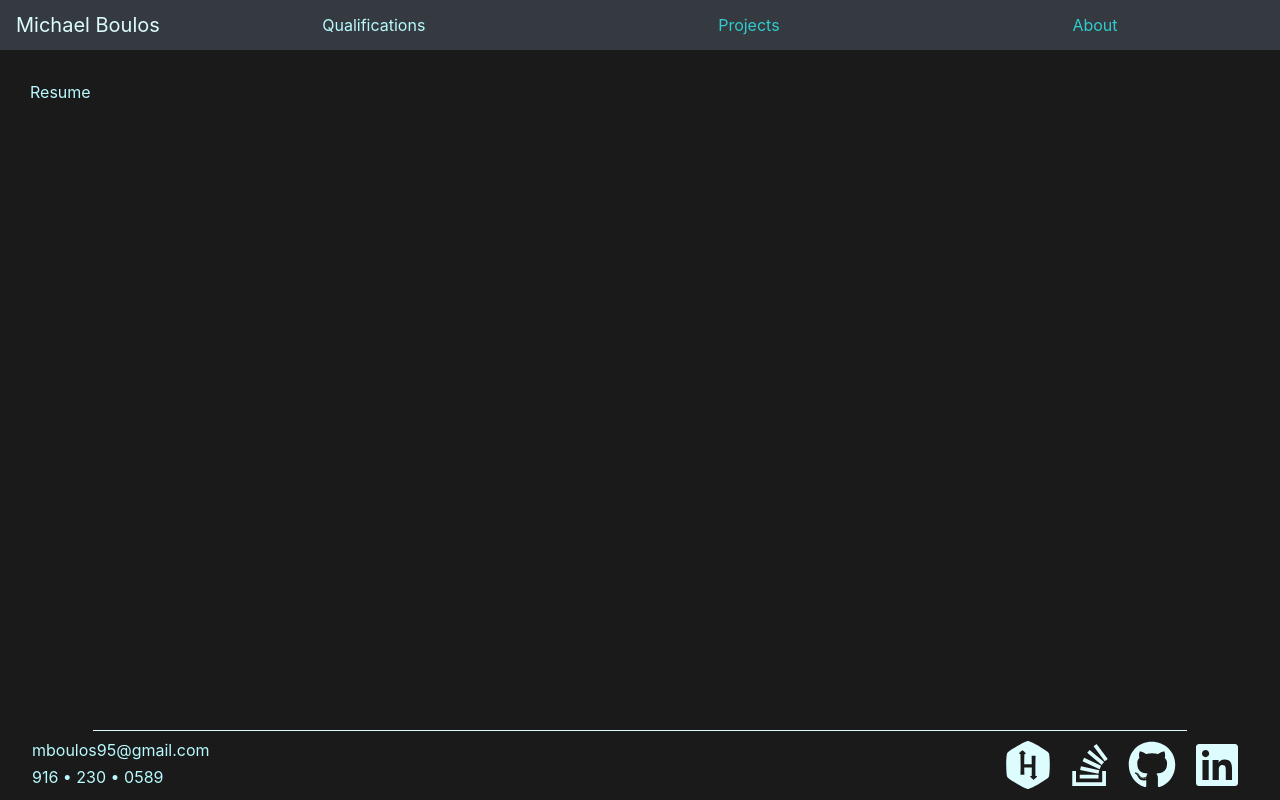
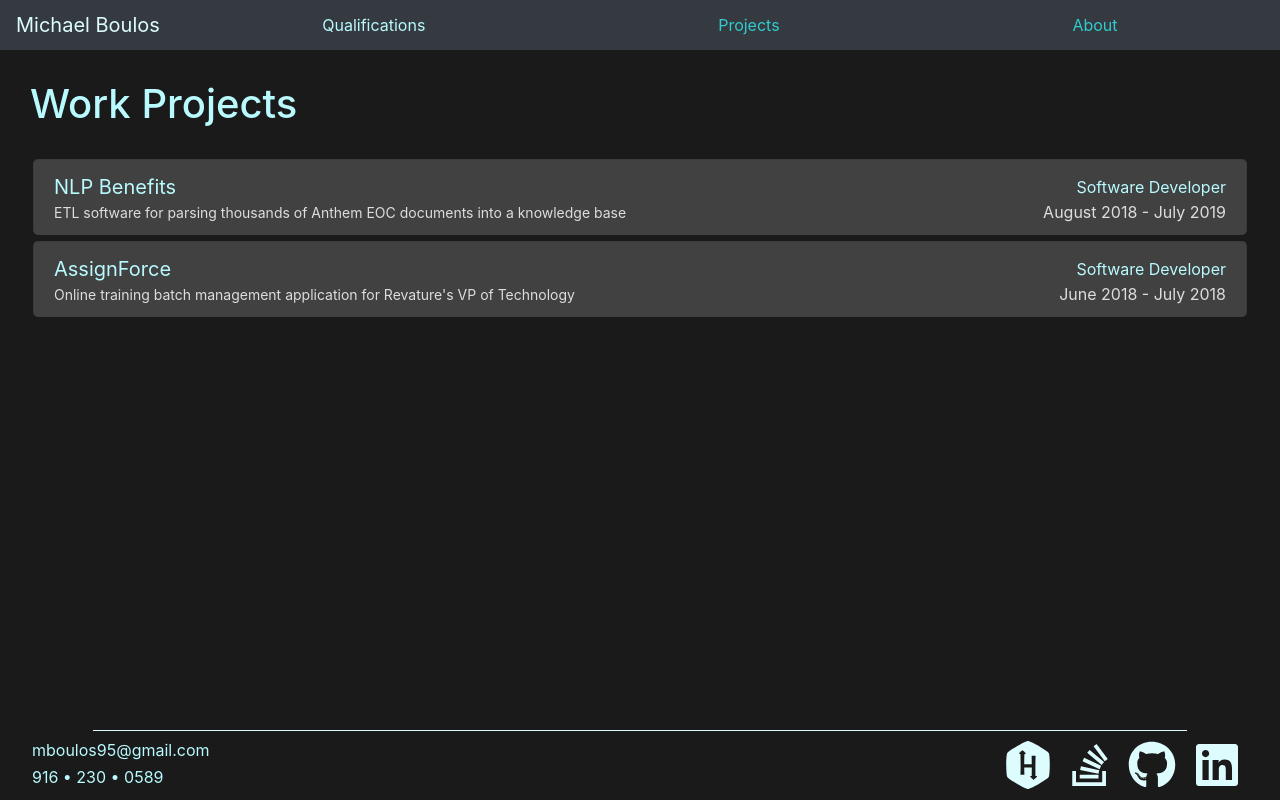
Before and after one commit to mfboulos/mfboulos.github.io, a React (Create React App) app: page /#/resume in a window 1280 px wide. Built offline with nearby package versions, Linux system fonts and the light colour scheme.

Commit message:
WorkProject component and TechStackIcon so tech stack can look good

```diff
--- a/src/components/About.js
+++ b/src/components/About.js
@@ -1,9 +1,11 @@
 import React from 'react'
 
-class Daily extends React.Component {
+class About extends React.Component {
     render() {
-        return <div>Daily Coding Problem</div>
+        return (
+            <h1>About Me</h1>
+        )
     }
 }
 
-export default Daily;
+export default About;
--- a/src/components/Project.js
+++ b/src/components/Project.js
@@ -1,6 +1,7 @@
 import React from 'react';
 import { Card, Accordion } from 'react-bootstrap';
-import GithubButton from './GithubButton'
+import GithubButton from './GithubButton';
+import TechStackIcon from './TechStackIcon';
 
 class Project extends React.Component {
     render() {
@@ -28,7 +29,7 @@ class Project extends React.Component {
                                 </div>
                                 <div style={{gridColumnStart: 3}}>
                                     <h3>Tech Stack:</h3>
-                                    {this.props.display.stack.map((t, index) => <li key={index}>{t}</li>)}
+                                    {this.props.display.stack.map((t, index) => <TechStackIcon key={index} tech={t} />)}
                                 </div>
                             </div>
                             <div style={{marginTop: '20px'}}>
--- a/src/components/Resume.js
+++ b/src/components/Resume.js
@@ -1,8 +1,75 @@
-import React from 'react'
+import React from 'react';
+import WorkProject from './WorkProject';
 
 class Resume extends React.Component {
+    workProjects = [
+        {
+            name: 'NLP Benefits',
+            shortDescription: 'ETL software for parsing thousands of Anthem EOC documents into a knowledge base',
+            role: 'Software Developer',
+            start: 'August 2018',
+            end: 'July 2019',
+            roles: [
+                'Led development on core language processing features throughout the team (10k+ lines of code)',
+                'Spearheaded transition to enterprise architecture best practices',
+                'Established feedback system into predictive models by continuously streaming predictions to analysts and routing their feedback into training data'
+            ],
+            accomplishments: [
+                'Improved limitation phrase recognition from less than 50% to almost 100% by taking advantage of more sophisticated pattern recognition',
+                'Developed benefit phrase extraction by establishing named entity recognition as a wrapper',
+                'Drastically reduced complexity of inclusion/exclusion extraction from notes, from an average of 1 hour down to about 2 minutes',
+                'Prevented over 100 bugs from reaching production through code review'
+            ],
+            techStack: [
+                'Java',
+                'JUnit',
+                'Spring',
+                'Maven',
+                'MongoDB',
+                'Python',
+                'CoreNLP',
+                'Eclipse',
+                'Postman',
+                'Bitbucket',
+                'Git',
+                'JIRA'
+            ]
+        },
+        {
+            name: 'AssignForce',
+            shortDescription: "Online training batch management application for Revature's VP of Technology",
+            role: 'Software Developer',
+            start: 'June 2018',
+            end: 'July 2018',
+            roles: [
+                'Refactored front-end models to lessen load times and ensure consistent data binding throughout the application',
+                'Applied user accessibility settings across the application',
+                'Formalized Github issue documentation for internal issue tracking'
+            ],
+            accomplishments: [
+                'Reduced load times across the application by at least 50%',
+                'Eliminated overlapping work efforts throughout the team'
+            ],
+            techStack: [
+                'Angular',
+                'JavaScript',
+                'Docker',
+                'Github',
+                'OracleSQL',
+                'VSCode'
+            ]
+        }
+    ]
+
     render() {
-        return <div>Resume</div>
+        return (
+            <div>
+                <h1>Work Projects</h1>
+                <div style={{width: '100%'}}>
+                    {this.workProjects.map((p, index) => <WorkProject key={index} {...p} />)}
+                </div>
+            </div>
+        )
     }
 }
 
--- /dev/null
+++ b/src/components/TechStackIcon.js
@@ -0,0 +1,66 @@
+import React from 'react';
+import java from '../static/java.png';
+import junit from '../static/junit.png';
+import spring from '../static/spring.svg';
+import maven from '../static/maven.png';
+import javascript from '../static/javascript.png';
+import oraclesql from '../static/oraclesql.png';
+import mongodb from '../static/mongodb.svg';
+import python from '../static/python.png';
+import angular from '../static/angular.svg';
+import corenlp from '../static/corenlp.png';
+import eclipse from '../static/eclipse.png';
+import vscode from '../static/vscode.ico';
+import postman from '../static/postman.png';
+import bitbucket from '../static/bitbucket.svg';
+import docker from '../static/docker.png';
+import git from '../static/git.png';
+import github from '../static/github.svg';
+import jira from '../static/jira.jpg';
+import opengl from '../static/opengl.png';
+import cpp from '../static/cpp.png';
+
+class TechStackIcon extends React.Component {
+    icons = {
+        java: java,
+        junit: junit,
+        spring: spring,
+        maven: maven,
+        javascript: javascript,
+        oraclesql: oraclesql,
+        mongodb: mongodb,
+        python: python,
+        angular: angular,
+        corenlp: corenlp,
+        eclipse: eclipse,
+        vscode: vscode,
+        postman: postman,
+        bitbucket: bitbucket,
+        docker: docker,
+        git: git,
+        github: github,
+        jira: jira,
+        opengl: opengl,
+        cpp: cpp
+    };
+
+    render() {
+        let tech = this.props.tech.toLowerCase()
+        if (tech === 'c++') {
+            tech = 'cpp'
+        }
+        let file = this.icons[tech]
+
+        if (file) {
+            return (
+                <img src={file} style={{height: '80px', margin: '10px'}}
+                title={this.props.tech} alt={this.props.tech} />
+            )
+        }
+        else {
+            return <span style={{fontSize: 20}}>{this.props.tech}</span>
+        }
+    }
+}
+
+export default TechStackIcon;
--- /dev/null
+++ b/src/components/WorkProject.js
@@ -0,0 +1,45 @@
+import React from 'react';
+import { Card, Accordion } from 'react-bootstrap';
+import TechStackIcon from './TechStackIcon';
+
+class WorkProject extends React.Component {
+    render() {
+        return (
+            <Accordion style={{padding: '3px'}} defaultActiveKey='abc'>
+                <Card style={{borderRadius: '5px', backgroundColor: '#444444'}}>
+                    <Accordion.Toggle style={{cursor: 'pointer'}} as={Card.Header} variant='link' eventKey={this.props.id}>
+                        <div style={{fontSize: 20}}>{this.props.name}</div>
+                        <div style={{color: '#dddddd', fontSize: 14, maxWidth: '70%'}}>{this.props.shortDescription}</div>
+                        <div style={{position: 'absolute', top: '15px', right: '20px'}}>{this.props.role}</div>
+                        <div style={{position: 'absolute', top: '40px', right: '20px', color: '#dddddd', maxWidth: '25%', textAlign: 'right'}}>{this.props.start} - {this.props.end}</div>
+                    </Accordion.Toggle>
+
+                    <Accordion.Collapse>
+                        <Card.Body style={{backgroundColor: '#616161'}}>
+                            <div style={{display: 'grid', gridTemplateColumns: '45% 5% 45% 5%'}}>
+                                <div style={{gridColumnEnd: 2}}>
+                                    <h3>Roles:</h3>
+                                    <ul>
+                                        {this.props.roles.map((role, index) => <li key={index}>{role}</li>)}
+                                    </ul>
+                                </div>
+                                <div style={{gridColumnStart: 3, gridColumnEnd: 4}}>
+                                    <h3>Accomplishments:</h3>
+                                    <ul>
+                                        {this.props.accomplishments.map((acc, index) => <li key={index}>{acc}</li>)}
+                                    </ul>
+                                </div>
+                            </div>
+                            <div style={{marginTop: '20px'}}>
+                                <h3>Tech Stack</h3>
+                                {this.props.techStack.map((tech, index) => <TechStackIcon key={index} tech={tech} />)}
+                            </div>
+                        </Card.Body>
+                    </Accordion.Collapse>
+                </Card>
+            </Accordion>
+        )
+    }
+}
+
+export default WorkProject;
--- a/src/index.css
+++ b/src/index.css
@@ -16,6 +16,10 @@ h1 {
   padding-bottom: 20px;
 }
 
+h3 {
+  color: rgb(221, 252, 254);
+}
+
 code {
   font-family: source-code-pro, Menlo, Monaco, Consolas, "Courier New",
     monospace;
```
